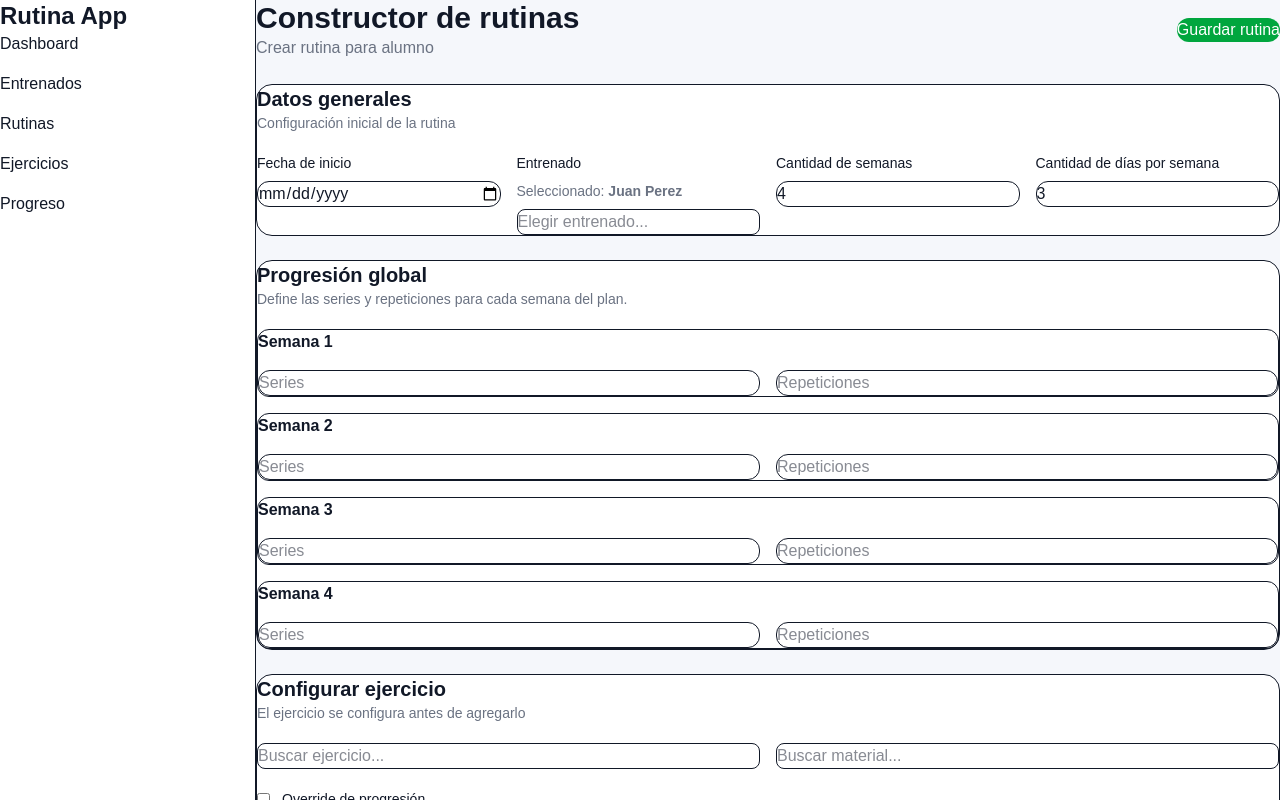
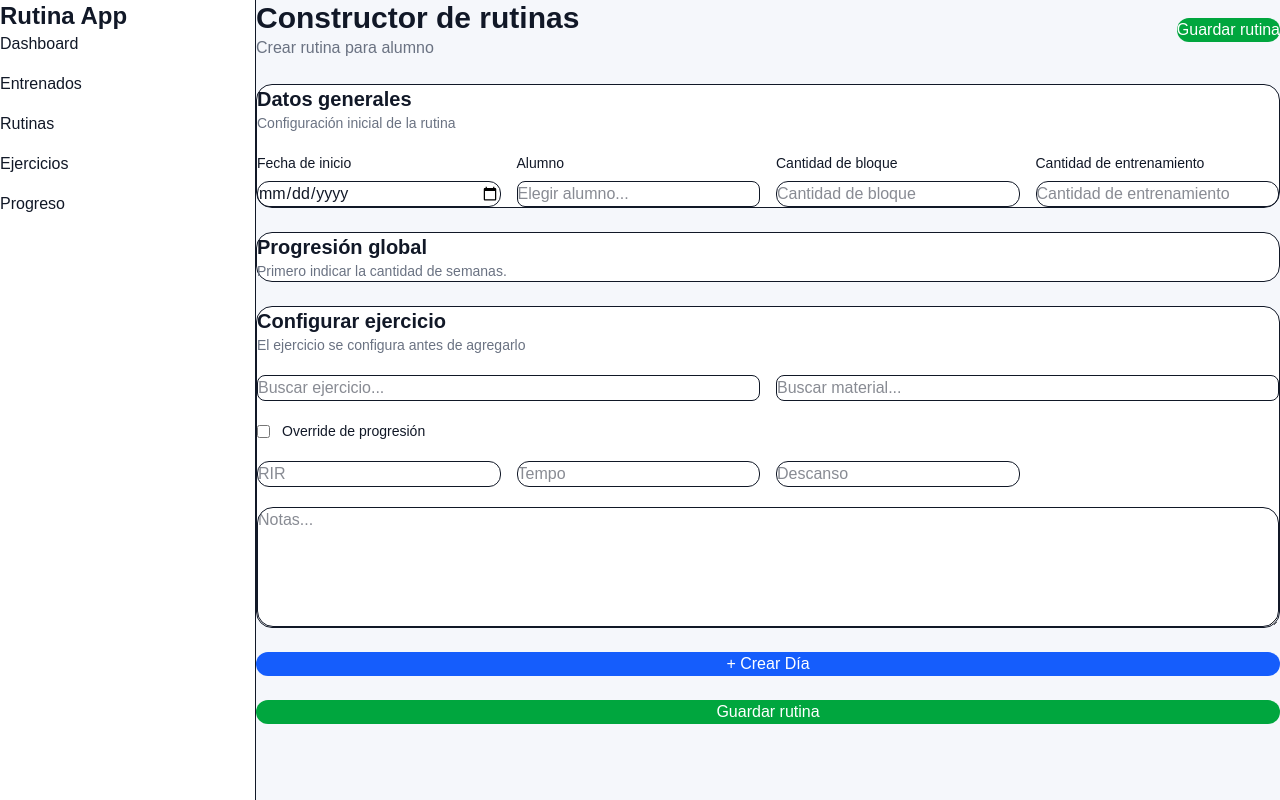
Before and after one commit to AriCocaro/rutinaappnew, a Next.js app: page /UsuarioInstructor/rutinas/nueva in a window 1280 px wide. Shown: the top 800 px of the page. Built offline with nearby package versions, Linux system fonts and the light colour scheme.

Commit message:
haciendo branding en la mayoria de las paginas

```diff
--- a/src/app/UsuarioInstructor/entrenados/[id]/page.tsx
+++ b/src/app/UsuarioInstructor/entrenados/[id]/page.tsx
@@ -7,6 +7,10 @@ import alumnos from "@/data/alumnos.json";
 import {
   obtenerRutinas,
 } from "@/lib/rutinasStorage";
+
+import {
+  useBranding,
+} from "@/hooks/useBranding";
 
 /*
 |--------------------------------------------------------------------------
@@ -27,6 +31,15 @@ export default function AlumnoDetallePage() {
 
   const alumnoId =
     String(params.id);
+
+  /*
+  |--------------------------------------------------------------------------
+  | BRANDING
+  |--------------------------------------------------------------------------
+  */
+
+  const branding =
+    useBranding();
 
   /*
   |--------------------------------------------------------------------------
@@ -52,8 +65,11 @@ export default function AlumnoDetallePage() {
   const rutinaActiva =
     rutinas.find(
       (rutina) =>
+
         rutina.alumnoId ===
-        alumnoId
+          alumnoId &&
+
+        rutina.activa
     );
 
   /*
@@ -66,8 +82,12 @@ export default function AlumnoDetallePage() {
 
     return (
 
-      <div>
-        Alumno no encontrado
+      <div className="p-6">
+
+        {branding.alumno}
+        {" "}
+        no encontrado
+
       </div>
 
     );
@@ -83,9 +103,9 @@ export default function AlumnoDetallePage() {
 
     <div className="flex flex-col gap-6">
 
-      {/* ===================================================== */}
+      {/* ====================================================== */}
       {/* DATOS DEL ALUMNO */}
-      {/* ===================================================== */}
+      {/* ====================================================== */}
 
       <div className="bg-white rounded-2xl p-6 border">
 
@@ -107,15 +127,17 @@ export default function AlumnoDetallePage() {
 
       </div>
 
-      {/* ===================================================== */}
+      {/* ====================================================== */}
       {/* RUTINA ACTIVA */}
-      {/* ===================================================== */}
+      {/* ====================================================== */}
 
       <div className="bg-white rounded-2xl p-6 border">
 
         <h2 className="text-xl font-bold mb-4">
 
-          Rutina activa
+          {branding.rutina}
+          {" "}
+          activa
 
         </h2>
 
@@ -137,7 +159,7 @@ export default function AlumnoDetallePage() {
 
             <p>
 
-              Bloques:
+              {branding.bloque}s:
               {" "}
               {rutinaActiva.cantidadBloques}
 
@@ -147,17 +169,23 @@ export default function AlumnoDetallePage() {
 
             <p>
 
-              Entrenamientos por bloque:
+              {branding.entrenamiento}s
+              {" "}
+              por
+              {" "}
+              {branding.bloque.toLowerCase()}:
               {" "}
               {rutinaActiva.entrenamientosPorBloque}
 
             </p>
 
-            {/* CANTIDAD DE ENTRENAMIENTOS */}
+            {/* ENTRENAMIENTOS CARGADOS */}
 
             <p>
 
-              Entrenamientos cargados:
+              {branding.entrenamiento}s
+              {" "}
+              cargados:
               {" "}
               {rutinaActiva.entrenamientos.length}
 
@@ -169,6 +197,7 @@ export default function AlumnoDetallePage() {
 
               Estado:
               {" "}
+
               {rutinaActiva.activa
                 ? "Activa"
                 : "Inactiva"}
@@ -181,7 +210,7 @@ export default function AlumnoDetallePage() {
 
           <p className="text-gray-500">
 
-            Sin rutina asignada
+            {branding.sinRutina}
 
           </p>
 
@@ -189,15 +218,17 @@ export default function AlumnoDetallePage() {
 
       </div>
 
-      {/* ===================================================== */}
+      {/* ====================================================== */}
       {/* HISTORIAL */}
-      {/* ===================================================== */}
+      {/* ====================================================== */}
 
       <div className="bg-white rounded-2xl p-6 border">
 
         <h2 className="text-xl font-bold">
 
-          Últimos entrenamientos
+          Últimos
+          {" "}
+          {branding.entrenamiento.toLowerCase()}s
 
         </h2>
 
--- a/src/app/UsuarioInstructor/entrenados/page.tsx
+++ b/src/app/UsuarioInstructor/entrenados/page.tsx
@@ -4,23 +4,69 @@ import Link from "next/link";
 
 import alumnos from "@/data/alumnos.json";
 
+import {
+  useBranding,
+} from "@/hooks/useBranding";
+
+/*
+|--------------------------------------------------------------------------
+| COMPONENTE
+|--------------------------------------------------------------------------
+*/
+
 export default function AlumnosPage() {
+
+  /*
+  |--------------------------------------------------------------------------
+  | BRANDING
+  |--------------------------------------------------------------------------
+  |
+  | Permite cambiar nombres según el cliente:
+  |
+  | Alumno
+  | Cliente
+  | Deportista
+  | Atleta
+  |
+  */
+
+  const branding =
+    useBranding();
+
+  /*
+  |--------------------------------------------------------------------------
+  | RENDER
+  |--------------------------------------------------------------------------
+  */
 
   return (
 
     <div className="flex flex-col gap-6">
 
+      {/* ====================================================== */}
+      {/* HEADER */}
+      {/* ====================================================== */}
+
       <div>
 
         <h1 className="text-3xl font-bold">
-          Alumnos
+
+          {branding.alumno}s
+
         </h1>
 
         <p className="text-gray-500">
-          Gestionar alumnos
+
+          Gestionar{" "}
+          {branding.alumno.toLowerCase()}s
+
         </p>
 
       </div>
+
+      {/* ====================================================== */}
+      {/* LISTADO */}
+      {/* ====================================================== */}
 
       <div className="grid gap-4">
 
@@ -38,6 +84,8 @@ export default function AlumnosPage() {
             "
           >
 
+            {/* NOMBRE */}
+
             <h2 className="font-semibold">
 
               {alumno.nombre}
@@ -46,8 +94,12 @@ export default function AlumnosPage() {
 
             </h2>
 
+            {/* ID */}
+
             <p className="text-sm text-gray-500">
+
               {alumno.id}
+
             </p>
 
           </Link>
--- a/src/app/UsuarioInstructor/rutinas/[id]/page.tsx
+++ b/src/app/UsuarioInstructor/rutinas/[id]/page.tsx
@@ -6,6 +6,8 @@ import { useParams } from "next/navigation";
 
 import ejercicios from "@/data/ejercicios.json";
 import materiales from "@/data/materiales.json";
+
+import { useBranding } from "@/hooks/useBranding";
 
 import {
   obtenerRutinaPorId,
@@ -17,16 +19,53 @@ import {
   EjercicioRutina,
 } from "@/types/rutinas";
 
+/*
+|--------------------------------------------------------------------------
+| COMPONENTE
+|--------------------------------------------------------------------------
+*/
+
 export default function RutinaDetallePage() {
 
-  const params = useParams();
+  /*
+  |--------------------------------------------------------------------------
+  | BRANDING
+  |--------------------------------------------------------------------------
+  */
 
-  const id = Number(params.id);
+  const branding =
+    useBranding();
+
+  /*
+  |--------------------------------------------------------------------------
+  | PARAMS
+  |--------------------------------------------------------------------------
+  */
+
+  const params =
+    useParams();
+
+  const id =
+    Number(params.id);
+
+  /*
+  |--------------------------------------------------------------------------
+  | STATE
+  |--------------------------------------------------------------------------
+  */
 
   const [
     rutina,
     setRutina,
-  ] = useState<Rutina | null>(null);
+  ] = useState<Rutina | null>(
+    null
+  );
+
+  /*
+  |--------------------------------------------------------------------------
+  | CARGAR RUTINA
+  |--------------------------------------------------------------------------
+  */
 
   useEffect(() => {
 
@@ -34,38 +73,75 @@ export default function RutinaDetallePage() {
       obtenerRutinaPorId(id);
 
     if (data) {
+
       setRutina(data);
+
     }
 
   }, [id]);
 
+  /*
+  |--------------------------------------------------------------------------
+  | NOT FOUND
+  |--------------------------------------------------------------------------
+  */
+
   if (!rutina) {
 
     return (
+
       <div className="p-6">
-        Rutina no encontrada
+
+        {branding.rutina}
+        {" "}
+        no encontrada
+
       </div>
+
     );
   }
 
-  const progresionBase =
-    rutina.progresionGlobal[0];
+  /*
+  |--------------------------------------------------------------------------
+  | RENDER
+  |--------------------------------------------------------------------------
+  */
 
   return (
 
     <div className="p-6 flex flex-col gap-6">
 
+      {/* HEADER */}
+
       <div>
 
         <h1 className="text-3xl font-bold">
-          Rutina #{rutina.id}
+
+          {branding.rutina}
+          {" "}
+          #{rutina.id}
+
         </h1>
 
         <p className="text-gray-500">
-          Inicio: {rutina.fechaInicio}
+
+          Inicio:
+          {" "}
+          {rutina.fechaInicio}
+
+        </p>
+
+        <p className="text-gray-500">
+
+          {branding.bloque}s:
+          {" "}
+          {rutina.cantidadBloques}
+
         </p>
 
       </div>
+
+      {/* ENTRENAMIENTOS */}
 
       {rutina.entrenamientos.map(
 
@@ -77,19 +153,36 @@ export default function RutinaDetallePage() {
 
           <div
             key={entrenamiento.id}
-            className="border rounded-2xl p-5 bg-white flex flex-col gap-4"
+            className="
+              border
+              rounded-2xl
+              p-5
+              bg-white
+              flex
+              flex-col
+              gap-4
+            "
           >
 
             <div className="flex items-center justify-between">
 
               <h2 className="text-xl font-bold">
-                Entrenamiento {index + 1}
+
+                {branding.entrenamiento}
+                {" "}
+                {index + 1}
+
               </h2>
 
               <span className="text-sm text-gray-500">
+
                 {entrenamiento.ejercicios.length}
                 {" "}
-                ejercicios
+                {branding.ejercicio.toLowerCase()}
+                {entrenamiento.ejercicios.length !== 1
+                  ? "s"
+                  : ""}
+
               </span>
 
             </div>
@@ -121,7 +214,14 @@ export default function RutinaDetallePage() {
 
                     <div
                       key={ejercicio.id}
-                      className="border rounded-xl p-4 flex flex-col gap-3"
+                      className="
+                        border
+                        rounded-xl
+                        p-4
+                        flex
+                        flex-col
+                        gap-3
+                      "
                     >
 
                       <div className="flex items-center justify-between">
@@ -129,46 +229,68 @@ export default function RutinaDetallePage() {
                         <div>
 
                           <h3 className="font-semibold">
+
                             {ejercicioData?.nombre}
+
                           </h3>
 
                           <p className="text-sm text-gray-500">
+
                             {materialData?.nombre}
+
                           </p>
 
                         </div>
 
-                        {ejercicio.configuracion.overrideActivo && (
+                        {ejercicio.configuracion
+                          .overrideActivo && (
 
-                          <span className="text-xs bg-yellow-100 text-yellow-700 px-2 py-1 rounded-lg">
+                          <span
+                            className="
+                              text-xs
+                              bg-yellow-100
+                              text-yellow-700
+                              px-2
+                              py-1
+                              rounded-lg
+                            "
+                          >
+
                             Override
+
                           </span>
 
                         )}
 
                       </div>
 
-                      <div className="text-sm">
+                      <div className="text-sm text-gray-600">
 
-
-
-                        Ver progresión semanal
+                        Ver
+                        {" "}
+                        {branding.progresion.toLowerCase()}
 
                       </div>
 
-
-
-
-
                       {ejercicio.notas && (
 
-                        <div className="border-t pt-2 text-sm text-gray-600">
+                        <div
+                          className="
+                            border-t
+                            pt-2
+                            text-sm
+                            text-gray-600
+                          "
+                        >
+
                           {ejercicio.notas}
+
                         </div>
 
                       )}
 
                     </div>
+
                   );
                 }
               )}
@@ -176,6 +298,7 @@ export default function RutinaDetallePage() {
             </div>
 
           </div>
+
         )
       )}
 
--- a/src/app/UsuarioInstructor/rutinas/page.tsx
+++ b/src/app/UsuarioInstructor/rutinas/page.tsx
@@ -14,6 +14,9 @@ import {
 import {
   Rutina,
 } from "@/types/rutinas";
+
+import { useBranding } from "@/hooks/useBranding";
+const branding = useBranding();
 
 /*
 |--------------------------------------------------------------------------
@@ -118,7 +121,7 @@ export default function RutinasPage() {
     const nuevoAlumnoId =
       prompt(
 
-        "Ingresar ID alumno.\n\nDejar vacío para mantener el mismo alumno.",
+        `Ingresar ID ${branding.alumno.toLowerCase()}.\n\nDejar vacío para mantener el mismo.`,
 
         rutina.alumnoId
       );
@@ -161,7 +164,8 @@ export default function RutinasPage() {
     cargarRutinas();
 
     alert(
-      "Rutina duplicada correctamente"
+      alert(
+      `${branding.rutina} duplicado`)
     );
   }
 
@@ -182,14 +186,15 @@ export default function RutinasPage() {
       <div className="flex items-center justify-between">
 
         <div>
-
           <h1 className="text-3xl font-bold">
-            Rutinas
+            {branding.rutina}
           </h1>
 
           <p className="text-gray-500">
-            Dashboard entrenador
+            Dashboard {branding.entrenador.toLowerCase()}
           </p>
+
+
 
         </div>
 
@@ -203,7 +208,7 @@ export default function RutinasPage() {
             rounded-xl
           "
         >
-          + Nueva rutina
+          + Nueva {branding.rutina.toLowerCase()}
         </Link>
 
       </div>
@@ -224,7 +229,7 @@ export default function RutinasPage() {
           "
         >
 
-          No hay rutinas guardadas
+          No hay {branding.rutina.toLowerCase()}
 
         </div>
 
@@ -341,7 +346,8 @@ export default function RutinasPage() {
                 <div className="flex justify-between">
 
                   <span>
-                    Bloques
+                   {branding.bloque}
+
                   </span>
 
                   <span>
@@ -353,7 +359,7 @@ export default function RutinasPage() {
                 <div className="flex justify-between">
 
                   <span>
-                    Entrenamientos
+                    {branding.entrenamiento}
                   </span>
 
                   <span>
--- a/src/components/UsuarioInstructor/ConstructorRutinas/DatosGenerales.tsx
+++ b/src/components/UsuarioInstructor/ConstructorRutinas/DatosGenerales.tsx
@@ -3,6 +3,8 @@
 import alumnosData from "@/data/alumnos.json";
 
 import SearchSelect from "@/components/ui/SearchSelect";
+
+import { useBranding } from "@/hooks/useBranding";
 
 /*
 |--------------------------------------------------------------------------
@@ -65,8 +67,8 @@ type Props = {
 |
 | - Fecha de inicio
 | - Alumno
-| - Cantidad de semanas
-| - Cantidad de días por semana
+| - Cantidad de bloques
+| - Cantidad de entrenamientos
 |
 | No contiene lógica de progresión
 | ni lógica de ejercicios.
@@ -93,6 +95,30 @@ export default function DatosGenerales({
 
 }: Props) {
 
+  /*
+  |----------------------------------------------------------------------
+  | BRANDING
+  |----------------------------------------------------------------------
+  |
+  | Permite adaptar el vocabulario
+  | según el cliente:
+  |
+  | Alumno / Cliente / Atleta
+  | Rutina / Plan
+  | Bloque / Semana / Mesociclo
+  | Entrenamiento / Sesión
+  |
+  */
+
+  const branding =
+    useBranding();
+
+  /*
+  |----------------------------------------------------------------------
+  | RENDER
+  |----------------------------------------------------------------------
+  */
+
   return (
 
     <div className="border rounded-2xl p-5 bg-white flex flex-col gap-5">
@@ -109,7 +135,8 @@ export default function DatosGenerales({
 
         <p className="text-sm text-gray-500">
 
-          Configuración inicial de la rutina
+          Configuración inicial de la{" "}
+          {branding.rutina.toLowerCase()}
 
         </p>
 
@@ -119,7 +146,9 @@ export default function DatosGenerales({
 
       <div className="grid grid-cols-1 md:grid-cols-2 xl:grid-cols-4 gap-4">
 
-        {/* FECHA */}
+        {/* ====================================================== */}
+        {/* FECHA DE INICIO                                        */}
+        {/* ====================================================== */}
 
         <div className="flex flex-col gap-2">
 
@@ -145,13 +174,15 @@ export default function DatosGenerales({
 
         </div>
 
-        {/* ALUMNO */}
+        {/* ====================================================== */}
+        {/* ALUMNO                                                 */}
+        {/* ====================================================== */}
 
         <div className="flex flex-col gap-2">
 
           <label className="text-sm font-medium">
 
-            Entrenado
+            {branding.alumno}
 
           </label>
 
@@ -177,18 +208,23 @@ export default function DatosGenerales({
               )
             }
 
-            placeholder="Elegir entrenado..."
+            placeholder={
+              `Elegir ${branding.alumno.toLowerCase()}...`
+            }
           />
 
         </div>
 
-        {/* BLOQUES */}
+        {/* ====================================================== */}
+        {/* BLOQUES                                                */}
+        {/* ====================================================== */}
 
         <div className="flex flex-col gap-2">
 
           <label className="text-sm font-medium">
 
-            Cantidad de semanas
+            Cantidad de{" "}
+            {branding.bloque.toLowerCase()}
 
           </label>
 
@@ -213,20 +249,25 @@ export default function DatosGenerales({
               )
             }
 
-            placeholder="Cantidad de semanas"
+            placeholder={
+              `Cantidad de ${branding.bloque.toLowerCase()}`
+            }
 
             className="border rounded-xl px-4 py-3"
           />
 
         </div>
 
-        {/* ENTRENAMIENTOS */}
+        {/* ====================================================== */}
+        {/* ENTRENAMIENTOS                                         */}
+        {/* ====================================================== */}
 
         <div className="flex flex-col gap-2">
 
           <label className="text-sm font-medium">
 
-            Cantidad de días por semana
+            Cantidad de{" "}
+            {branding.entrenamiento.toLowerCase()}
 
           </label>
 
@@ -251,7 +292,9 @@ export default function DatosGenerales({
               )
             }
 
-            placeholder="Cantidad de días por semana"
+            placeholder={
+              `Cantidad de ${branding.entrenamiento.toLowerCase()}`
+            }
 
             className="border rounded-xl px-4 py-3"
           />
--- /dev/null
+++ b/src/config/branding.ts
@@ -0,0 +1,61 @@
+/*
+|--------------------------------------------------------------------------
+| BRANDING
+|--------------------------------------------------------------------------
+|
+| Textos visibles para el usuario.
+|
+| Permite reutilizar la app para:
+|
+| - Gimnasios
+| - Preparadores físicos
+| - Crossfit
+| - Kinesiología
+| - Centros deportivos
+|
+*/
+
+export const branding = {
+
+  /*
+  |--------------------------------------------------------------------------
+  | PERSONAS
+  |--------------------------------------------------------------------------
+  */
+
+  alumno: "Alumno",
+
+  entrenador: "Entrenador",
+
+  /*
+  |--------------------------------------------------------------------------
+  | PLANIFICACIÓN
+  |--------------------------------------------------------------------------
+  */
+
+  rutina: "Rutina",
+
+  bloque: "Bloque",
+
+  entrenamiento: "Entrenamiento",
+
+  ejercicio: "Ejercicio",
+
+  /*
+  |--------------------------------------------------------------------------
+  | PROGRESIÓN
+  |--------------------------------------------------------------------------
+  */
+
+  progresion: "Progresión",
+
+  /*
+  |--------------------------------------------------------------------------
+  | MENSAJES
+  |--------------------------------------------------------------------------
+  */
+
+  sinRutina:
+    "Sin rutina asignada",
+
+};
--- /dev/null
+++ b/src/hooks/useBranding.ts
@@ -0,0 +1,26 @@
+import { branding } from "@/config/branding";
+
+/*
+|--------------------------------------------------------------------------
+| HOOK
+|--------------------------------------------------------------------------
+|
+| Punto único de acceso al branding.
+|
+| Hoy devuelve un objeto estático.
+|
+| Mañana puede leer:
+|
+| - LocalStorage
+| - Supabase
+| - Configuración de empresa
+| - Context API
+|
+| sin modificar los componentes.
+|
+*/
+
+export function useBranding() {
+
+  return branding;
+}
--- /dev/null
+++ b/src/types/config/branding.ts
@@ -0,0 +1,24 @@
+export const branding = {
+
+  alumno: "Alumno",
+  alumnos: "Alumnos",
+
+  entrenador: "Entrenador",
+  entrenadores: "Entrenadores",
+
+  rutina: "Rutina",
+  rutinas: "Rutinas",
+
+  bloque: "Bloque",
+  bloques: "Bloques",
+
+  entrenamiento: "Entrenamiento",
+  entrenamientos: "Entrenamientos",
+
+  ejercicio: "Ejercicio",
+  ejercicios: "Ejercicios",
+
+  progresion: "Progresión",
+
+  sinRutina: "Sin rutina",
+};
```
Also changed, not shown: src/hooks/useConstructorRutina.ts (+61 -29 lines).
